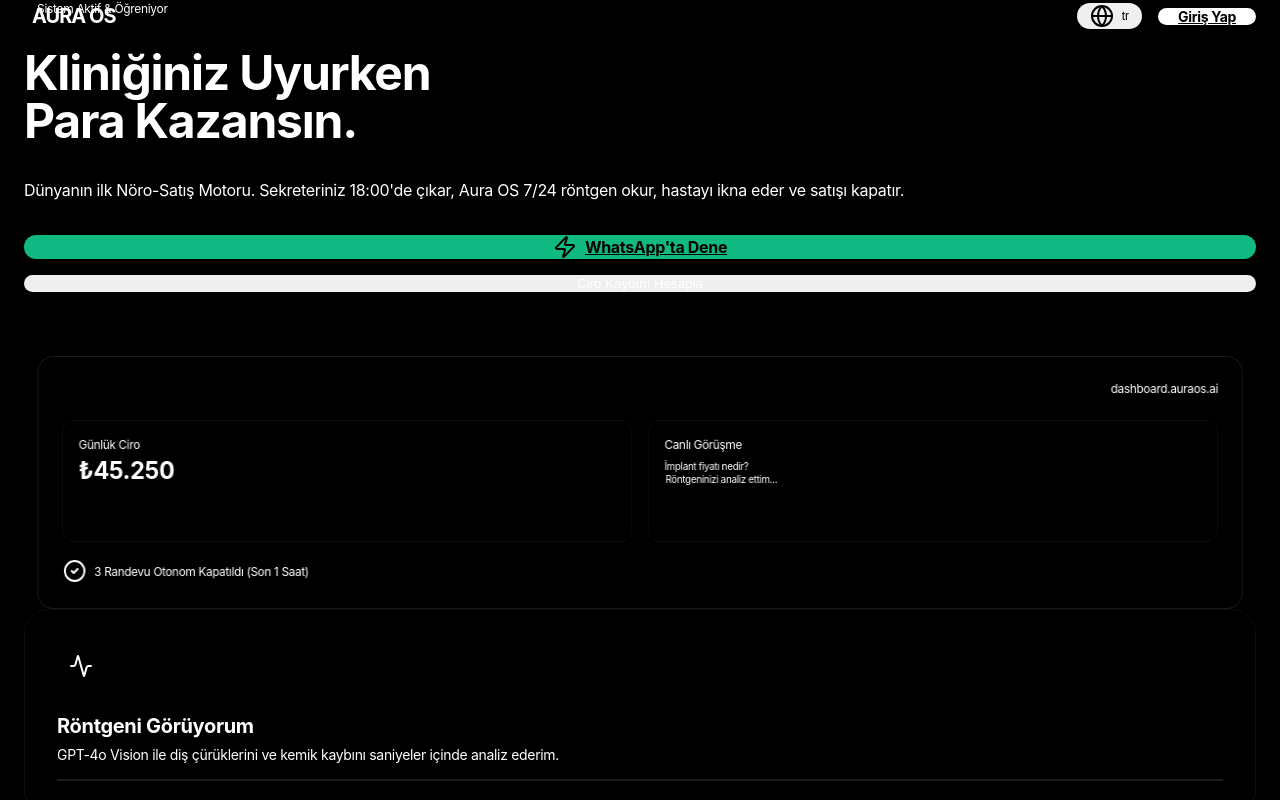
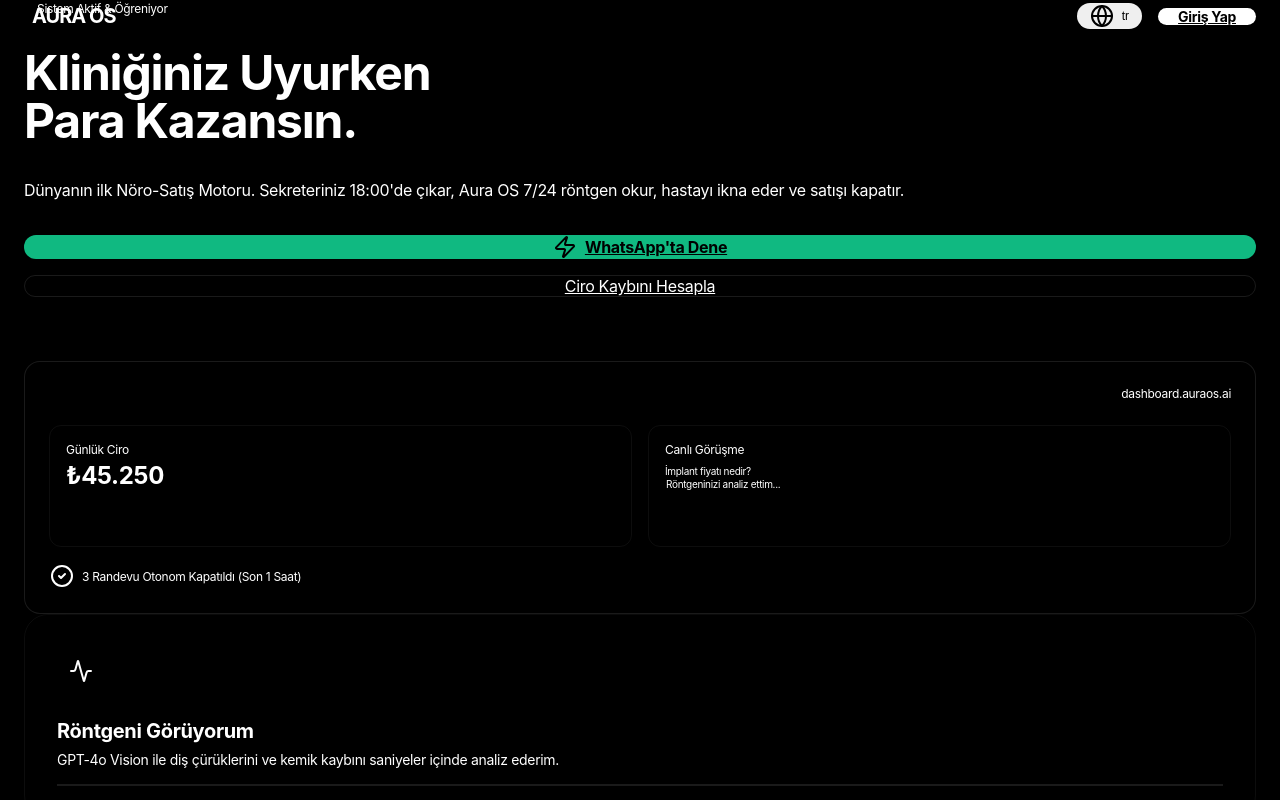
Before and after one commit to azzazafer/asistan, a Next.js app: page / in a window 1280 px wide. Shown: the top 800 px of the page. Built offline with nearby package versions, Linux system fonts and the light colour scheme; no server answers.

Commit message:
FIX: Dashboard mockup rendering + CTA button link

```diff
--- a/src/app/page.tsx
+++ b/src/app/page.tsx
@@ -73,23 +73,26 @@ export default function Home() {
                 <Zap className="w-5 h-5" />
                 WhatsApp&apos;ta Dene
               </Link>
-              <button className="flex items-center justify-center gap-2 bg-white/5 hover:bg-white/10 text-white border border-white/10 px-8 py-4 rounded-xl font-medium transition-all">
+              <Link
+                href="/calculate-loss"
+                className="flex items-center justify-center gap-2 bg-white/5 hover:bg-white/10 text-white border border-white/10 px-8 py-4 rounded-xl font-medium transition-all"
+              >
                 Ciro Kaybını Hesapla
-              </button>
+              </Link>
             </div>
           </div>
 
           {/* RIGHT: CSS-BASED DASHBOARD MOCKUP (THE DESK BOARD) */}
           <div className="relative group">
             <div className="absolute -inset-1 bg-gradient-to-r from-cyan-500 to-emerald-500 rounded-2xl blur opacity-20 group-hover:opacity-40 transition duration-1000"></div>
-            <div className="relative bg-black border border-white/10 rounded-2xl p-6 shadow-2xl transform hover:rotate-0 transition-all duration-500 ease-out" style={{ transform: 'rotateY(12deg)' }}>
+            <div className="relative bg-black border border-white/10 rounded-2xl p-6 shadow-2xl [transform:perspective(1200px)_rotateY(-8deg)] hover:[transform:perspective(1200px)_rotateY(0deg)] transition-all duration-500 ease-out">
 
               {/* Mockup Header */}
               <div className="flex justify-between items-center mb-6 border-b border-white/5 pb-4">
                 <div className="flex gap-2">
-                  <div className="w-3 h-3 rounded-full bg-red-500/50"></div>
-                  <div className="w-3 h-3 rounded-full bg-yellow-500/50"></div>
-                  <div className="w-3 h-3 rounded-full bg-green-500/50"></div>
+                  <div className="w-3 h-3 rounded-full bg-red-500"></div>
+                  <div className="w-3 h-3 rounded-full bg-yellow-500"></div>
+                  <div className="w-3 h-3 rounded-full bg-green-500"></div>
                 </div>
                 <div className="text-xs text-gray-500 font-mono">dashboard.auraos.ai</div>
               </div>
```
